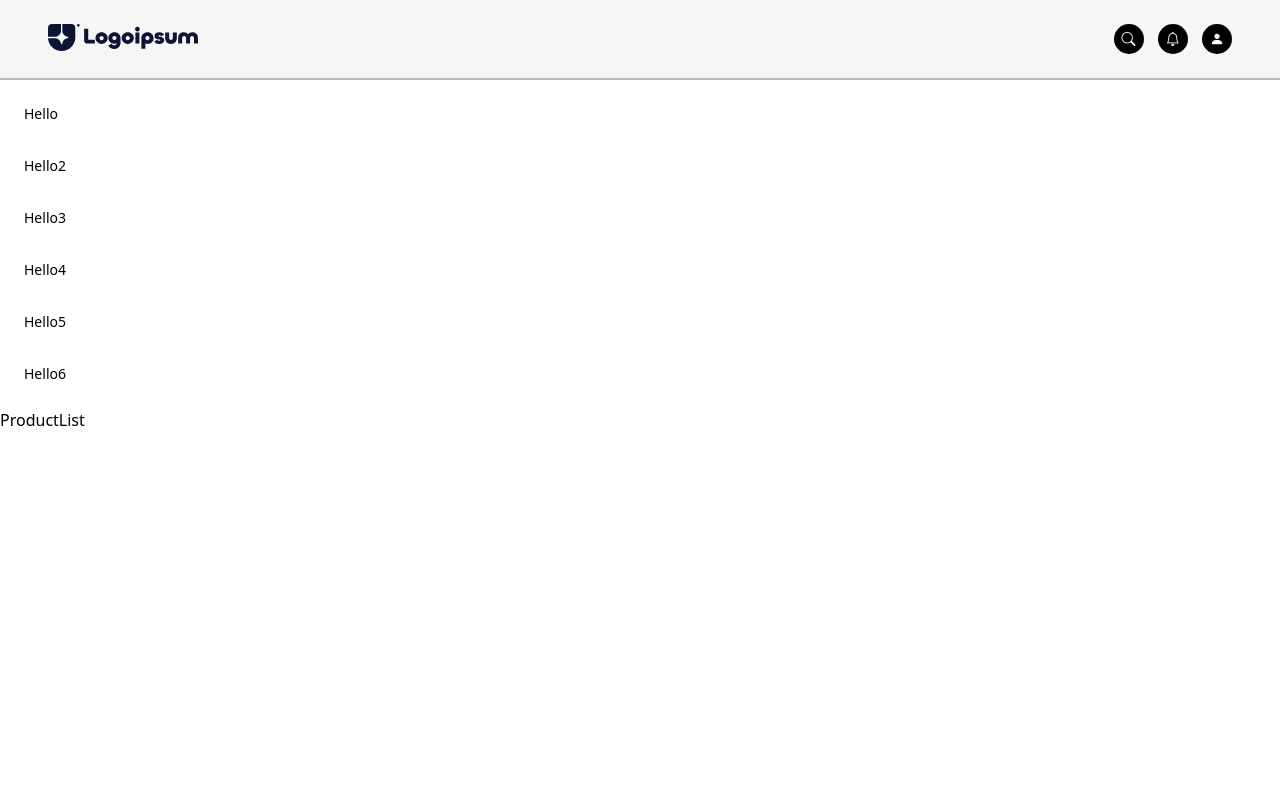
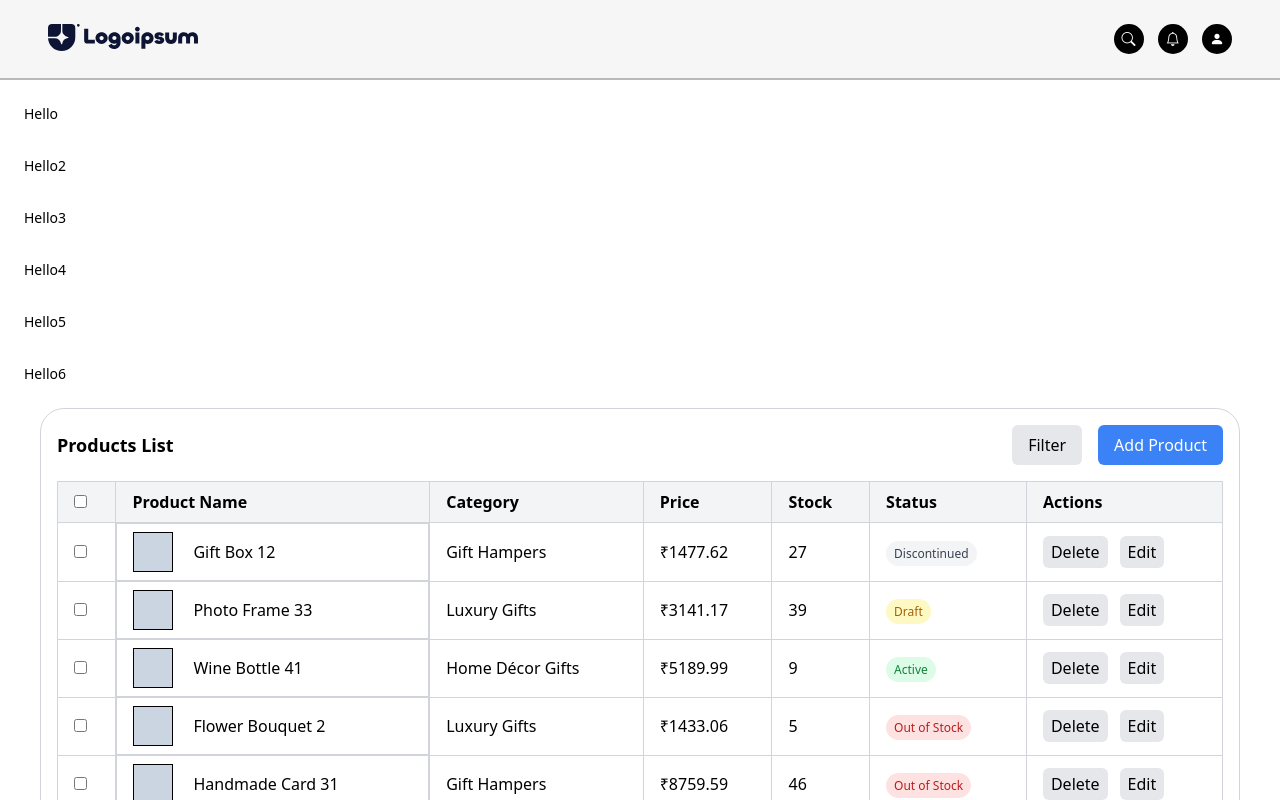
Before and after one commit to NishB369/Gifting_Ecommerce, a React (Vite) app in the folder Admin_Panel/: page / in a window 1280 px wide. Shown: the top 800 px of the page. Built offline with nearby package versions, Linux system fonts and the light colour scheme.

Commit message:
Added ProductList Component

```diff
--- a/Admin_Panel/public/assets/assets.js
+++ b/Admin_Panel/public/assets/assets.js
@@ -4,6 +4,7 @@ export const SidebarData = [
     },
     {
         name: 'Hello2',
+
     },
     {
         name: 'Hello3',
--- a/Admin_Panel/public/assets/gifting_products.json
+++ b/Admin_Panel/public/assets/gifting_products.js
@@ -1,4 +1,4 @@
-[
+export const products=[
     {
         "productName": "Gift Box 12",
         "category": "Gift Hampers",
--- a/Admin_Panel/src/Components/ProductList/ProductList.jsx
+++ b/Admin_Panel/src/Components/ProductList/ProductList.jsx
@@ -1,11 +1,93 @@
-import React from 'react'
+import React from "react";
+import { products } from "../../../public/assets/gifting_products";
 
 const ProductList = () => {
   return (
-    <div>
-      ProductList
+    <div className="p-4 border border-gray-300  mx-10 rounded-3xl">
+      <div className="flex justify-between items-center mb-4">
+        <h1 className="text-lg font-bold">Products List</h1>
+        <div className="flex gap-4">
+          <button className="px-4 py-2 bg-gray-200 rounded-md">Filter</button>
+          <button className="px-4 py-2 bg-blue-500 text-white rounded-md">
+            Add Product
+          </button>
+        </div>
+      </div>
+
+      <table className="w-full border-collapse border border-gray-300">
+        <thead className="bg-gray-100">
+          <tr>
+            <th className="border border-gray-300 px-4 py-2 text-left">
+              <input type="checkbox" />
+            </th>
+            <th className="border border-gray-300 px-4 py-2 text-left">
+              Product Name
+            </th>
+            <th className="border border-gray-300 px-4 py-2 text-left">
+              Category
+            </th>
+            <th className="border border-gray-300 px-4 py-2 text-left">
+              Price
+            </th>
+            <th className="border border-gray-300 px-4 py-2 text-left">
+              Stock
+            </th>
+            <th className="border border-gray-300 px-4 py-2 text-left">
+              Status
+            </th>
+            <th className="border border-gray-300 px-4 py-2 text-left">
+              Actions
+            </th>
+          </tr>
+        </thead>
+        <tbody>
+          {products.map((product, index) => (
+            <tr key={index} className="hover:bg-gray-50">
+              <td className="border border-gray-300 px-4 py-2">
+                <input type="checkbox" />
+              </td>
+              <td className="border border-gray-300 px-4 py-2 flex items-center gap-5">
+                <span className="block h-10 w-10 bg-slate-300 border border-black"></span>{" "}
+                {product.productName}
+              </td>
+              <td className="border border-gray-300 px-4 py-2">
+                {product.category}
+              </td>
+              <td className="border border-gray-300 px-4 py-2">
+                ₹{product.price.toFixed(2)}
+              </td>
+              <td className="border border-gray-300 px-4 py-2">
+                {product.stock}
+              </td>
+              <td className="border border-gray-300 px-4 py-2">
+                <span
+                  className={`px-2 py-1 rounded-full text-xs ${
+                    product.status === "Active"
+                      ? "bg-green-100 text-green-700"
+                      : product.status === "Draft"
+                      ? "bg-yellow-100 text-yellow-700"
+                      : product.status === "Out of Stock"
+                      ? "bg-red-100 text-red-700"
+                      : "bg-gray-100 text-gray-700"
+                  }`}
+                >
+                  {product.status}
+                </span>
+              </td>
+              <td className="border border-gray-300 px-4 py-2 space-x-3">
+                <button className="px-2 py-1 bg-gray-200 rounded-md">
+                  Delete
+                </button>
+                <button className="px-2 py-1 bg-gray-200 rounded-md">
+                  Edit
+                </button>
+              </td>
+            </tr>
+          ))}
+        </tbody>
+      </table>
     </div>
-  )
-}
+  );
+};
 
-export default ProductList
+export default ProductList;
```
